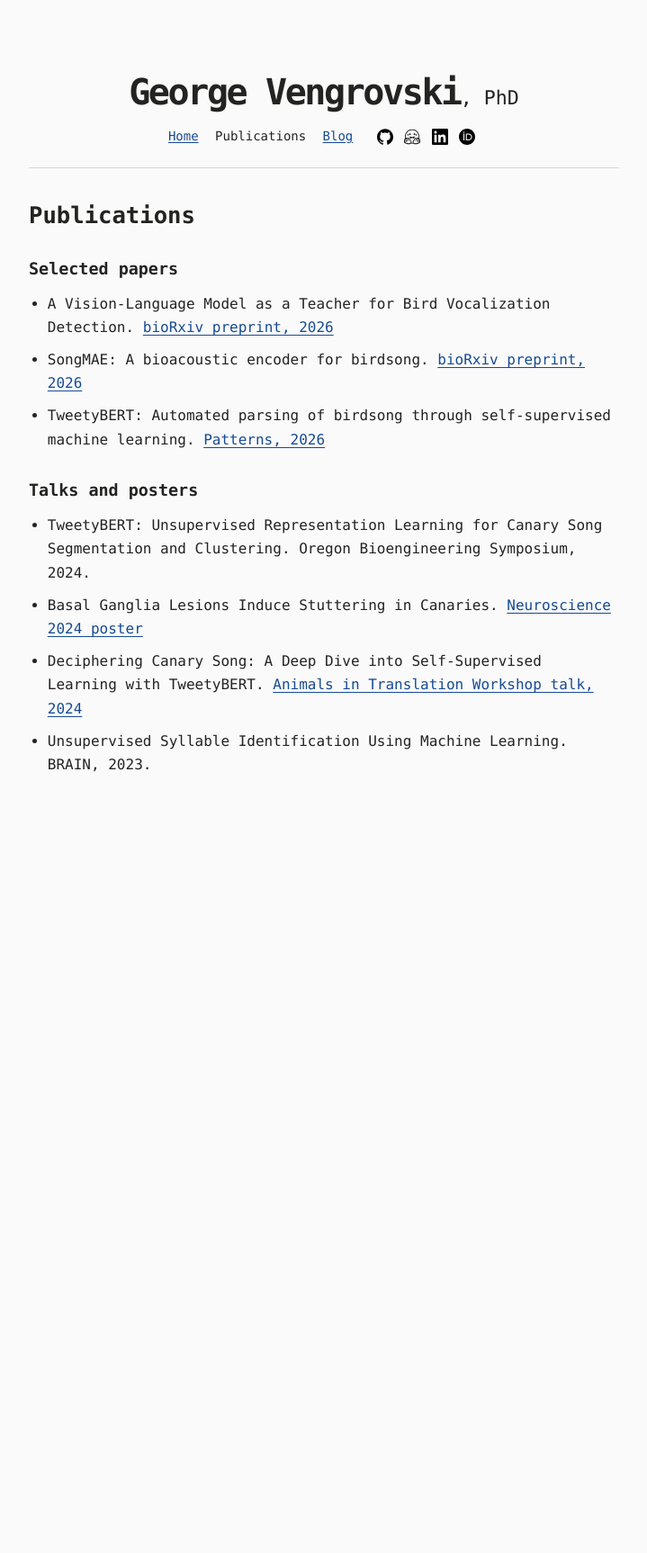
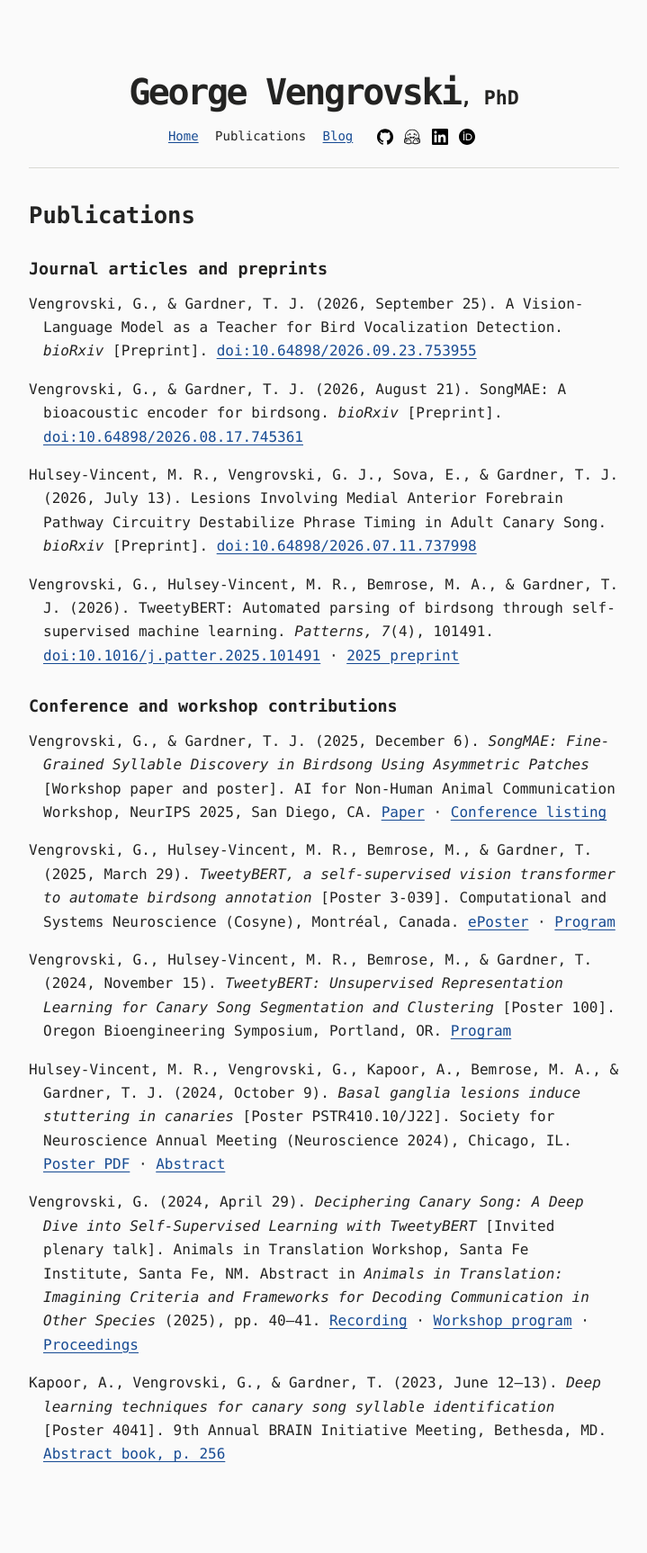
Before and after one commit to georgevenven/personal_website, a Jekyll site: the page built from publications.md, in a window 1280 px wide. Shown: the whole page at 90% size, without its empty margins (280-999 px from the left). Built offline with Jekyll 4.4.1, drawn with Linux system fonts in a browser that asks for light colours; before the commit the page ends 944 px from its top, so only the background shows below that.

Commit message:
Update advisor bio and expand publication bibliography

```diff
--- a/assets/style.css
+++ b/assets/style.css
@@ -30,7 +30,7 @@ body {
 
 .credential {
   font-size: 0.54em;
-  font-weight: 500;
+  font-weight: 700;
   letter-spacing: normal;
 }
 
@@ -115,3 +115,10 @@ ul {
 li + li {
   margin-top: 0.6rem;
 }
+
+.bibliography p {
+  margin: 0 0 1rem;
+  padding-left: 1rem;
+  text-indent: -1rem;
+  overflow-wrap: anywhere;
+}
--- a/publications.md
+++ b/publications.md
@@ -6,15 +6,30 @@ permalink: /publications/
 
 # Publications
 
-## Selected papers
+<div class="bibliography" markdown="1">
 
-- A Vision-Language Model as a Teacher for Bird Vocalization Detection. [bioRxiv preprint, 2026](https://doi.org/10.64898/2026.09.23.753955)
-- SongMAE: A bioacoustic encoder for birdsong. [bioRxiv preprint, 2026](https://doi.org/10.64898/2026.08.17.745361)
-- TweetyBERT: Automated parsing of birdsong through self-supervised machine learning. [Patterns, 2026](https://doi.org/10.1016/j.patter.2025.101491)
+## Journal articles and preprints
 
-## Talks and posters
+Vengrovski, G., & Gardner, T. J. (2026, September 25). A Vision-Language Model as a Teacher for Bird Vocalization Detection. *bioRxiv* [Preprint]. [doi:10.64898/2026.09.23.753955](https://doi.org/10.64898/2026.09.23.753955)
 
-- TweetyBERT: Unsupervised Representation Learning for Canary Song Segmentation and Clustering. Oregon Bioengineering Symposium, 2024.
-- Basal Ganglia Lesions Induce Stuttering in Canaries. [Neuroscience 2024 poster]({{ '/assets/files/HulseyVincent_Rose_SfN.pdf' | relative_url }})
-- Deciphering Canary Song: A Deep Dive into Self-Supervised Learning with TweetyBERT. [Animals in Translation Workshop talk, 2024](https://www.youtube.com/watch?v=2JR5woQtM-s)
-- Unsupervised Syllable Identification Using Machine Learning. BRAIN, 2023.
+Vengrovski, G., & Gardner, T. J. (2026, August 21). SongMAE: A bioacoustic encoder for birdsong. *bioRxiv* [Preprint]. [doi:10.64898/2026.08.17.745361](https://doi.org/10.64898/2026.08.17.745361)
+
+Hulsey-Vincent, M. R., Vengrovski, G. J., Sova, E., & Gardner, T. J. (2026, July 13). Lesions Involving Medial Anterior Forebrain Pathway Circuitry Destabilize Phrase Timing in Adult Canary Song. *bioRxiv* [Preprint]. [doi:10.64898/2026.07.11.737998](https://doi.org/10.64898/2026.07.11.737998)
+
+Vengrovski, G., Hulsey-Vincent, M. R., Bemrose, M. A., & Gardner, T. J. (2026). TweetyBERT: Automated parsing of birdsong through self-supervised machine learning. *Patterns, 7*(4), 101491. [doi:10.1016/j.patter.2025.101491](https://doi.org/10.1016/j.patter.2025.101491) · [2025 preprint](https://doi.org/10.1101/2025.04.09.648029)
+
+## Conference and workshop contributions
+
+Vengrovski, G., & Gardner, T. J. (2025, December 6). *SongMAE: Fine-Grained Syllable Discovery in Birdsong Using Asymmetric Patches* [Workshop paper and poster]. AI for Non-Human Animal Communication Workshop, NeurIPS 2025, San Diego, CA. [Paper](https://openreview.net/pdf?id=8mluzLyvyV) · [Conference listing](https://neurips.cc/virtual/2025/loc/san-diego/131534)
+
+Vengrovski, G., Hulsey-Vincent, M. R., Bemrose, M., & Gardner, T. (2025, March 29). *TweetyBERT, a self-supervised vision transformer to automate birdsong annotation* [Poster 3-039]. Computational and Systems Neuroscience (Cosyne), Montréal, Canada. [ePoster](https://world-wide.org/conf/cosyne-25/tweetybert-self-supervised-vision-qqpb5dxl) · [Program](https://static1.squarespace.com/static/6102ca347474c263c40150cd/t/6894fc7f5fb1aa4a65a2fc1e/1754594431324/Cosyne%2B2025%2BMain%2BMeeting%2BProgram%2BBook.pdf#page=224)
+
+Vengrovski, G., Hulsey-Vincent, M. R., Bemrose, M., & Gardner, T. (2024, November 15). *TweetyBERT: Unsupervised Representation Learning for Canary Song Segmentation and Clustering* [Poster 100]. Oregon Bioengineering Symposium, Portland, OR. [Program](https://www.ohsu.edu/sites/default/files/2024-12/Digital-Program-OBS2024.pdf#page=19)
+
+Hulsey-Vincent, M. R., Vengrovski, G., Kapoor, A., Bemrose, M. A., & Gardner, T. J. (2024, October 9). *Basal ganglia lesions induce stuttering in canaries* [Poster PSTR410.10/J22]. Society for Neuroscience Annual Meeting (Neuroscience 2024), Chicago, IL. [Poster PDF]({{ '/assets/files/HulseyVincent_Rose_SfN.pdf' | relative_url }}) · [Abstract](https://www.sfn.org/-/media/SfN/Documents/NEW-SfN/Meetings/Neuroscience-2024/Abstracts-and-Sessions/Abstract-PDFs/SFN24_Abstracts-PDF-Posters_WED_AM.pdf#page=728)
+
+Vengrovski, G. (2024, April 29). *Deciphering Canary Song: A Deep Dive into Self-Supervised Learning with TweetyBERT* [Invited plenary talk]. Animals in Translation Workshop, Santa Fe Institute, Santa Fe, NM. Abstract in *Animals in Translation: Imagining Criteria and Frameworks for Decoding Communication in Other Species* (2025), pp. 40–41. [Recording](https://www.youtube.com/watch?v=2JR5woQtM-s) · [Workshop program](https://www.interspecies.io/conferences-workshops/2024) · [Proceedings](https://www.interspecies.io/publication)
+
+Kapoor, A., Vengrovski, G., & Gardner, T. (2023, June 12–13). *Deep learning techniques for canary song syllable identification* [Poster 4041]. 9th Annual BRAIN Initiative Meeting, Bethesda, MD. [Abstract book, p. 256](https://online.fliphtml5.com/ujgqn/uoae/#p=257)
+
+</div>
```
Also changed, not shown: index.md (+1 -1 lines).
